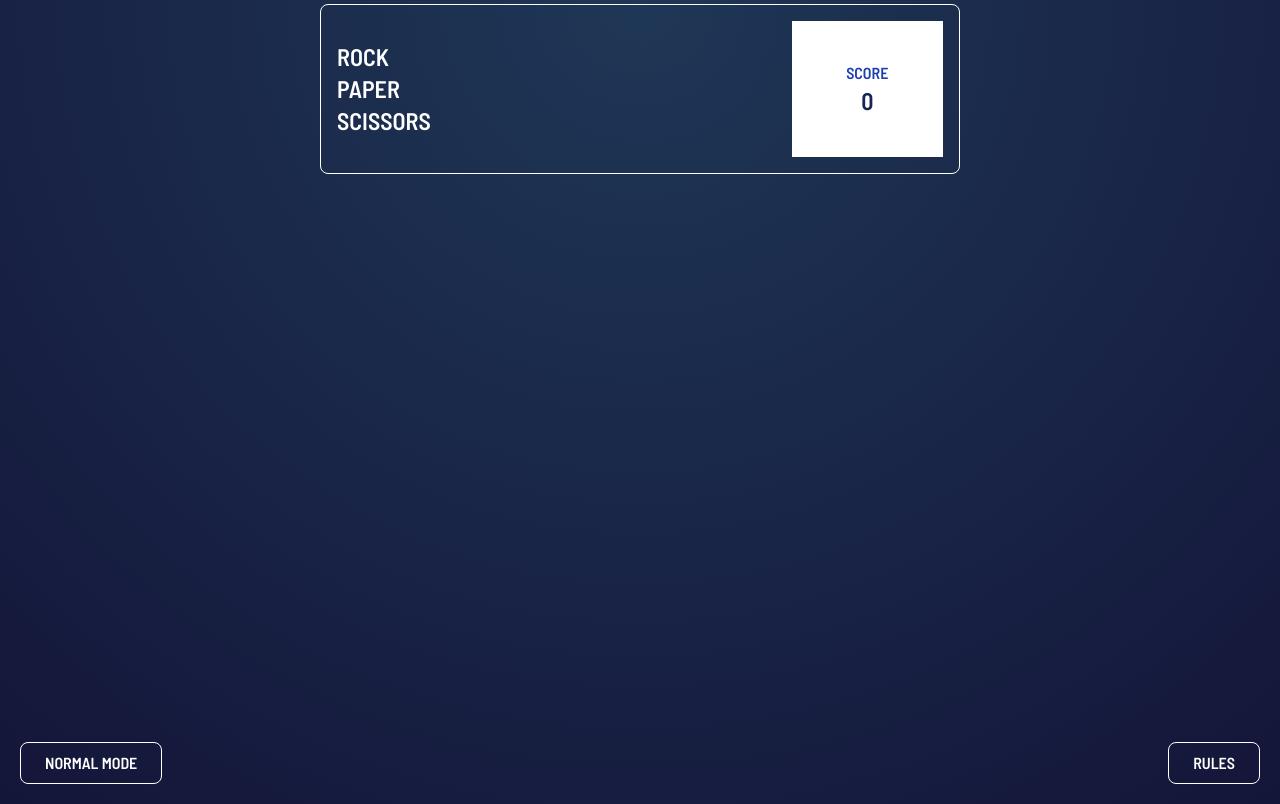
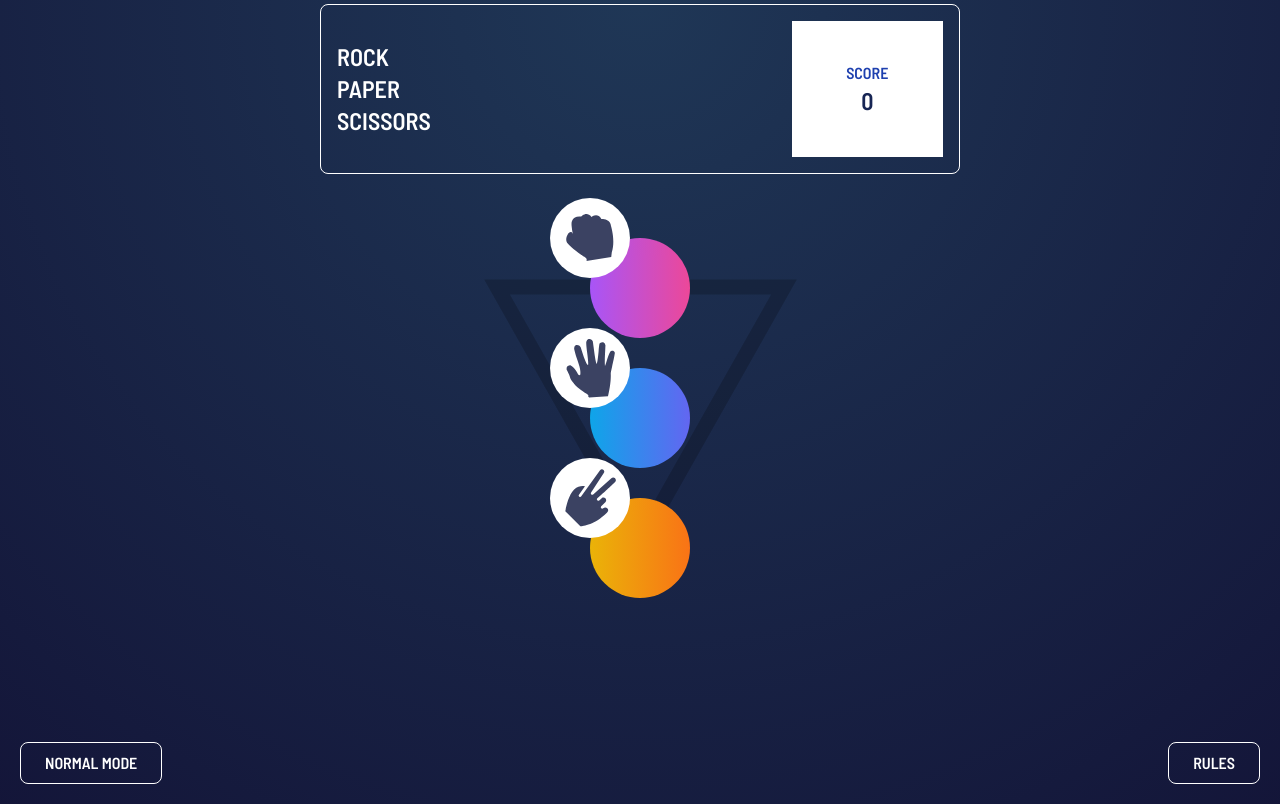
Before and after one commit to bridgitkanini/rock-paper-scissors-game, a React (Vite) app: page / in a window 1280 px wide. Built offline with nearby package versions, Linux system fonts and the light colour scheme.

Commit message:
Add play buttons

```diff
--- a/src/App.tsx
+++ b/src/App.tsx
@@ -2,6 +2,7 @@ import { useState } from "react";
 import "./App.css";
 import { Header } from "./components/Header";
 import { Rules } from "./components/Rules"
+import { Play } from "./components/Play"
 
 function App() {
   const [advancedMode, setAdvancedMode] = useState(false);
@@ -13,6 +14,7 @@ function App() {
   return (
     <>
       <Header advanced={advancedMode} score={0} />
+      <Play advanced={advancedMode} />
       <footer className="footer w-full flex justify-between py-1 px-5 bottom-3 fixed">
         <div
           onClick={changeModes}
--- /dev/null
+++ b/src/components/Button.tsx
@@ -0,0 +1,18 @@
+import { motion } from "framer-motion";
+import { FunctionComponent } from "react";
+
+type ButtonProps = {
+  className: string;
+  lid?: string;
+  children?: React.ReactNode;
+};
+
+const Button: FunctionComponent<ButtonProps> = ({ className, children, lid }) => {
+  return (
+    <motion.div layoutId={lid} className={className}>
+        <div className="top-[50%] left-[50%] translate-x-[-50%] translate-y-[-50%] w-[80%] h-[80%] bg-white rounded-[50%] grid place-items-center ">{children}</div>
+    </motion.div>
+  );
+};
+
+export default Button;
--- /dev/null
+++ b/src/components/Play.tsx
@@ -0,0 +1,29 @@
+import { motion } from "framer-motion";
+import { FunctionComponent } from "react";
+import PlayButtons from "./PlayButtons";
+import bgpentagon from "./../../rock-paper-scissors-master/images/bg-pentagon.svg";
+import bgtriangle from "./../../rock-paper-scissors-master/images/bg-triangle.svg";
+
+type RulesProps = {
+  advanced: boolean;
+  setopen?: any;
+  open?: boolean;
+};
+
+export const Play: FunctionComponent<RulesProps> = ({ advanced }) => {
+  return (
+    <motion.div
+      initial={{ rotate: 360 }}
+      animate={{ rotate: 0 }}
+      exit={{ rotate: 360 }}
+      className="w-[100%] h-[60vh] grid place-items-center relative"
+    >
+      {advanced ? (
+        <img src={bgpentagon}/>
+      ) : (
+        <img src={bgtriangle}/>
+      )}
+      <PlayButtons advanced={advanced} />
+    </motion.div>
+  );
+};
--- /dev/null
+++ b/src/components/PlayButtons.tsx
@@ -0,0 +1,53 @@
+import { LayoutGroup, motion } from "framer-motion";
+import { FunctionComponent } from "react";
+import Button from "./Button";
+import rock from "./../../rock-paper-scissors-master/images/icon-rock.svg";
+import paper from "./../../rock-paper-scissors-master/images/icon-paper.svg";
+import scissors from "./../../rock-paper-scissors-master/images/icon-scissors.svg";
+import lizard from "./../../rock-paper-scissors-master/images/icon-lizard.svg";
+import spock from "./../../rock-paper-scissors-master/images/icon-spock.svg";
+type PlayButtonProps = {
+  advanced: boolean;
+};
+
+const PlayButtons: FunctionComponent<PlayButtonProps> = ({ advanced }) => {
+  return (
+    <LayoutGroup>
+      <motion.div className="absolute top-0 left-0 grid place-items-center h-full w-full">
+        {advanced ? (
+          <div className="h-full w-[360px] grid grid-rows-3">
+            <Button className="rounded-[50%] w-[100px] h-[100px] relative bg-white !visible justify-self-center bg-gradient-to-r from-purple-500 to-pink-500" lid="rock">
+              <img src={rock} alt="rock" />
+            </Button>
+            <Button className="rounded-[50%] w-[100px] h-[100px] relative bg-white !visible justify-self-end bg-gradient-to-r from-sky-500 to-indigo-500" lid="paper">
+              <img src={paper} alt="paper" />
+            </Button>
+            <Button className="rounded-[50%] w-[100px] h-[100px] relative bg-white !visible justify-self-center self-end bg-gradient-to-r from-yellow-500 to-orange-500" lid="scissors">
+              <img src={scissors} alt="scissors" />
+            </Button>
+            <Button className="rounded-[50%] w-[100px] h-[100px] relative bg-white !visible justify-self-center bg-gradient-to-r from-purple-500 to-indigo-500" lid="lizard">
+              <img src={lizard} alt="lizard" />
+            </Button>
+            <Button className="rounded-[50%] w-[100px] h-[100px] relative bg-white !visible bg-gradient-to-r from-green-500 to-teal-500" lid="spock">
+              <img src={spock} alt="spock" />
+            </Button>
+          </div>
+        ) : (
+          <div className="h-[360px] w-[380px] grid grid-rows-2">
+            <Button className="rounded-[50%] w-[100px] h-[100px] relative bg-white !visible justify-self-center bg-gradient-to-r from-purple-500 to-pink-500" lid="rock">
+              <img src={rock} alt="rock" />
+            </Button>
+            <Button className="rounded-[50%] w-[100px] h-[100px] relative bg-white !visible justify-self-center bg-gradient-to-r from-sky-500 to-indigo-500" lid="paper">
+              <img src={paper} alt="paper" />
+            </Button>
+            <Button className="rounded-[50%] w-[100px] h-[100px] relative bg-white !visible justify-self-center self-end bg-gradient-to-r from-yellow-500 to-orange-500" lid="scissors">
+              <img src={scissors} alt="scissors" />
+            </Button>
+          </div>
+        )}
+      </motion.div>
+    </LayoutGroup>
+  );
+};
+
+export default PlayButtons;
```
